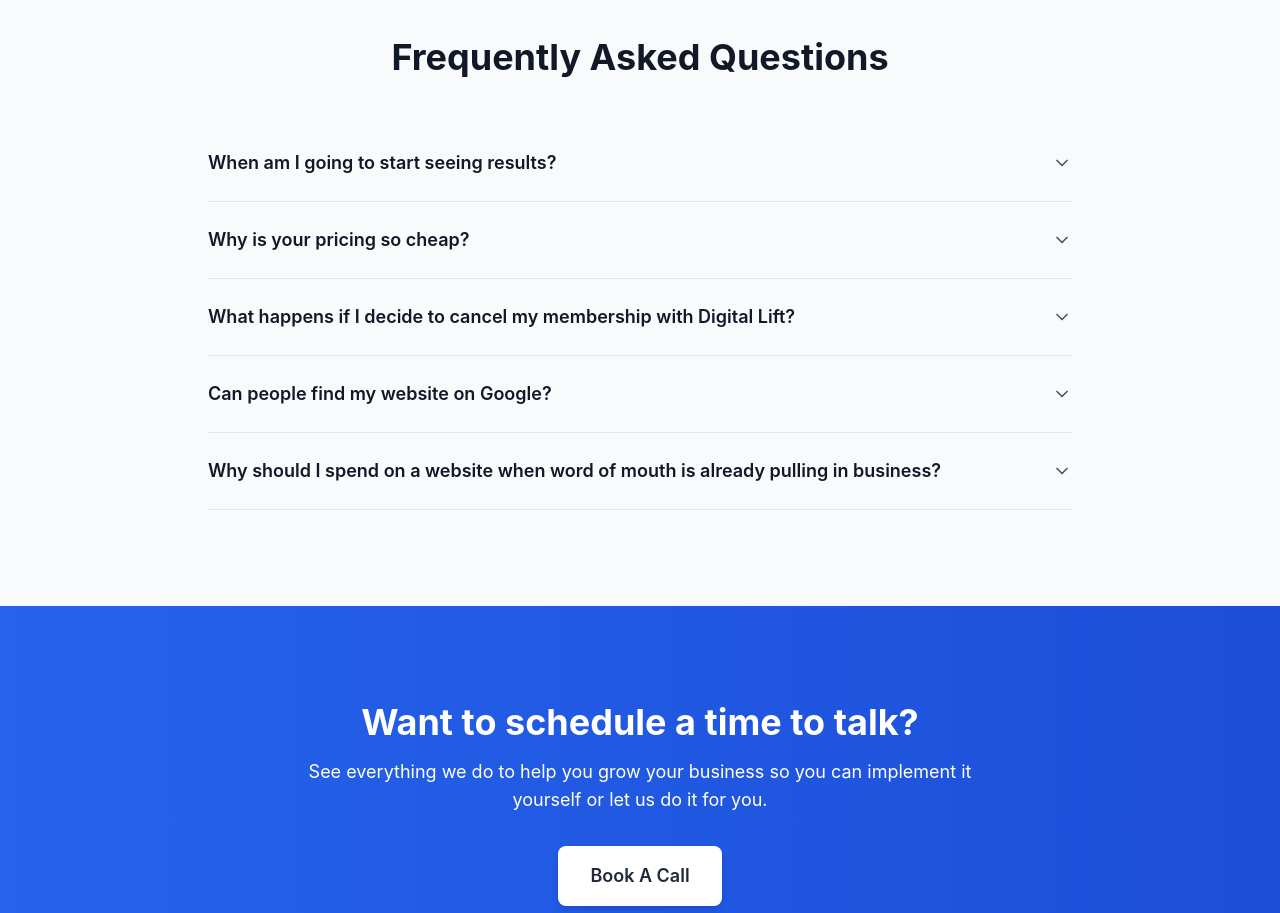
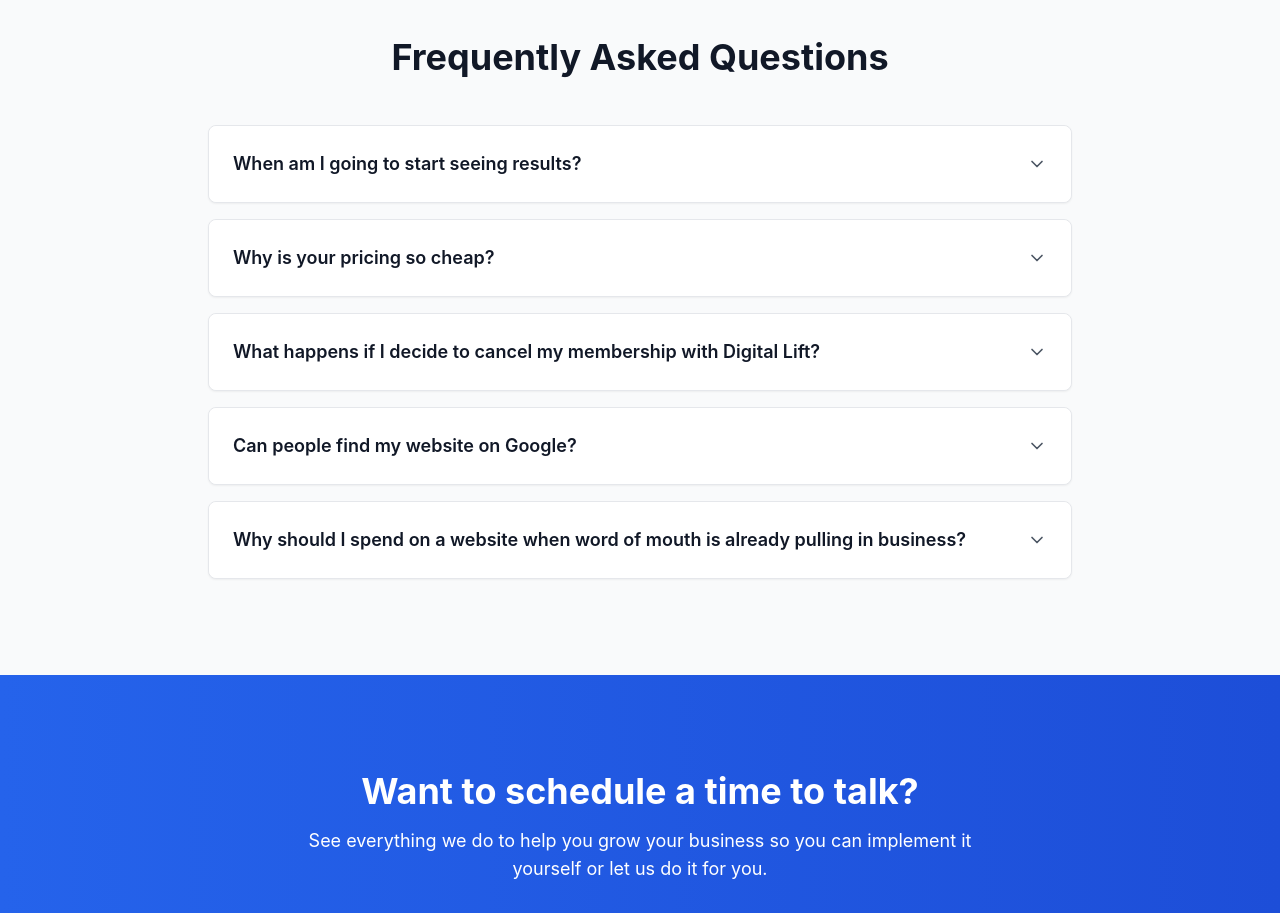
Before and after one commit to dekelohad/digital-lift-new, a Next.js app: page / in a window 1280 px wide. Shown: the part 7820-8733 px from the top of the page. Built offline with nearby package versions, Linux system fonts and the light colour scheme.

Commit message:
faq acoridons

```diff
--- a/components/FAQ.tsx
+++ b/components/FAQ.tsx
@@ -56,16 +56,20 @@ function FAQItem({ question, answer, isOpen, onToggle }: { question: string; ans
 
   return (
     <motion.div
-      className="border-b border-gray-200"
+      className={`bg-white rounded-lg border transition-all duration-300 ${
+        isOpen ? 'border-blue-600 shadow-md' : 'border-gray-200 shadow-sm hover:shadow-md'
+      }`}
       initial={{ opacity: 0, y: 20 }}
       whileInView={{ opacity: 1, y: 0 }}
       viewport={{ once: true, margin: '-50px' }}
       transition={{ duration: 0.4, ease: [0.22, 1, 0.36, 1] }}
     >
       <motion.button
-        className="w-full py-4 sm:py-6 text-left flex items-center justify-between gap-4"
+        className={`w-full py-4 sm:py-6 px-4 sm:px-6 text-left flex items-center justify-between gap-4 rounded-lg transition-colors ${
+          isOpen ? 'bg-blue-50' : 'bg-white hover:bg-gray-50'
+        }`}
         onClick={onToggle}
-        whileHover={{ x: 4 }}
+        whileHover={{ x: 2 }}
         transition={{ duration: 0.2 }}
       >
         <span className="text-base sm:text-lg font-semibold text-gray-900 pr-2 sm:pr-4 leading-snug">{question}</span>
@@ -79,7 +83,7 @@ function FAQItem({ question, answer, isOpen, onToggle }: { question: string; ans
       <AnimatePresence>
         {isOpen && (
           <motion.div
-            className="pb-4 sm:pb-6 text-gray-700 space-y-2 text-sm sm:text-base leading-relaxed overflow-hidden"
+            className="px-4 sm:px-6 pb-4 sm:pb-6 text-gray-700 space-y-2 text-sm sm:text-base leading-relaxed overflow-hidden"
             initial={{ height: 0, opacity: 0 }}
             animate={{ height: 'auto', opacity: 1 }}
             exit={{ height: 0, opacity: 0 }}
@@ -126,7 +130,7 @@ export default function FAQ() {
         </h2>
       </motion.div>
       <motion.div
-        className="max-w-4xl mx-auto px-4"
+        className="max-w-4xl mx-auto px-4 space-y-4"
         variants={staggerContainer}
         initial="hidden"
         animate={isInView ? "visible" : "hidden"}
```
